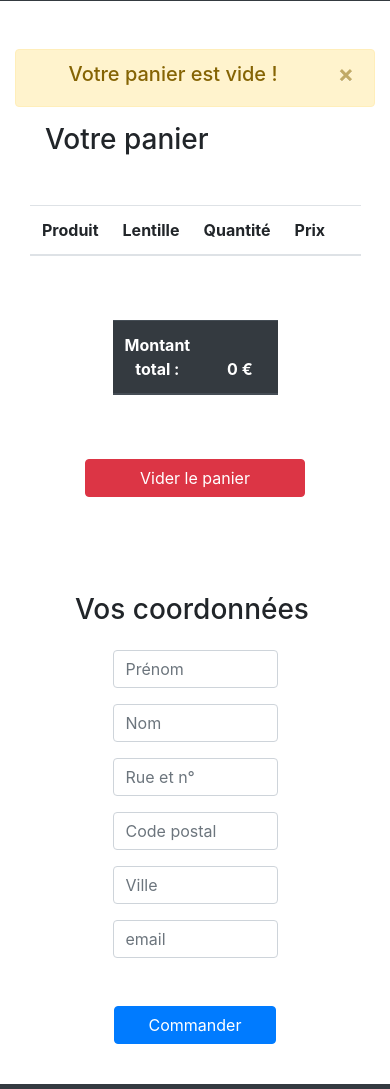
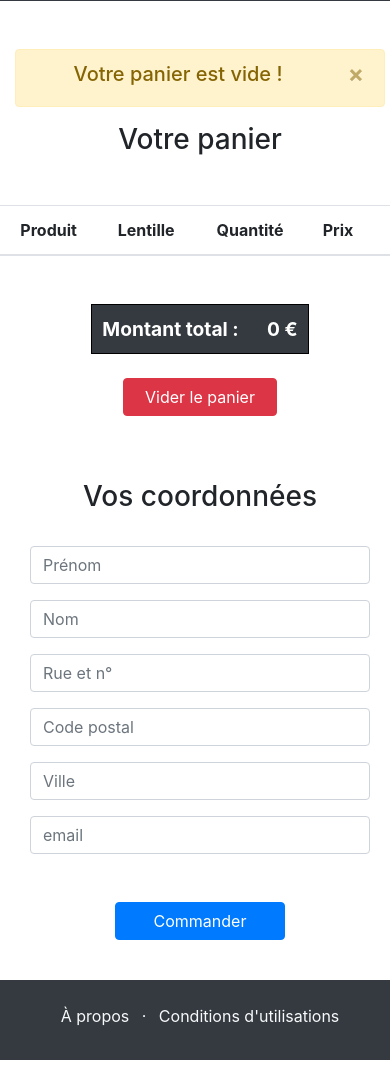
Before and after one commit to DavidAlleaume/DavidAlleaume_5_16-08-2021, a website: page views/cart.html in a window 390 px wide. Shown: the part 61-1150 px from the top of the page. After the commit the page ends 1121 px from the top, so only its background shows below. Drawn offline with nearby package versions, Linux system fonts and the light colour scheme.

Commit message:
Refacto responsive

```diff
--- a/style.css
+++ b/style.css
@@ -1,7 +1,7 @@
 body {
     position: relative;
     min-height: 100vh;
-    min-width: 300px;
+    min-width: 400px;
 }
 header {
     height: 5rem;
@@ -51,6 +51,19 @@ footer a {
 .selectNumber {
     width: 60px;
 }
+.totalPriceContainer {
+    border: 1px solid black;
+    padding: 10px;
+    margin-top: 50px;
+    margin: auto;
+    background-color: #343a40;
+}
+.totalPriceContainer p {
+    margin: 0;
+    color: #fff;
+    font-size: 1.2em;
+    font-weight: 700;
+}
 @media screen and (max-width: 992px) {
     .title {
         font-weight: 500;
@@ -60,3 +73,12 @@ footer a {
         font-size: 2em;
     }
 }
+@media screen and (max-width: 576px) {
+    .title {
+        font-weight: 500;
+        font-size: 2em;
+    }
+    .subTitle {
+        font-size: 1.5em;
+    }
+}
--- a/views/cart.html
+++ b/views/cart.html
@@ -50,36 +50,35 @@
     <main>
         <div class="container mb-5">
             <div id="emptyCartAlert"></div>
-            <div class="row col-12 m-auto">
-                <h3 class="col-12 mb-5">Votre panier</h3>
-                <table id="cart" class="table col-12">
+            <div class="row">
+                <h3 class="col-12 mb-5 text-center">Votre panier</h3>
+                <table id="cart" class="table col-sm-10 mx-auto mb-5">
                     <thead>
                         <tr>
                             <th scope="col" class="text-center">Produit</th>
                             <th scope="col" class="text-center">Lentille</th>
                             <th scope="col" class="text-center">Quantité</th>
                             <th scope="col" class="text-center">Prix</th>
-                            <th></th>
+                            <th scope="col" class="text-center"></th>
                         </tr>
                     </thead>
                     <tbody id="cartRowsContainer">
                     </tbody>
                 </table>
-                <table class="table col-6 mt-5 h-50 mx-auto">
-                    <thead class="thead-dark">
-                        <tr>
-                            <th scope="col" class="col-6 text-center">Montant total :</th>
-                            <th id="totalPrice" scope="col" class="col-6 text-center"></th>
-                        </tr>
-                    </thead>
-                </table>
-                <button type="button" class="empty_cart__btn btn btn-danger mx-auto mt-5 mb-5 col-8">
-                    Vider le panier
-                </button>
+                <div class="totalPriceContainer">
+                    <p>Montant total : &emsp; <span id="totalPrice"></span></p>
+                </div>
+                <div class="container text-center">
+                    <button type="button" class="empty_cart__btn btn btn-danger mb-3 mt-4 col-5 col-md-3 col-lg-2">
+                        Vider le panier
+                    </button>
+                </div>
             </div>
-            <div class="row col-10 mx-auto">
-                <h3 class="col-12 mt-5 mb-4">Vos coordonnées</h3>
-                <form id="orderForm" class="row col-10 mx-auto">
+        </div>
+        <div class="container mb-5">
+            <div class="row">
+                <h3 class="col-12 text-center">Vos coordonnées</h3>
+                <form id="orderForm" class="row col-sm-10 mt-4 mx-auto">
                     <div class="col-lg-6 mb-3">
                         <input id="firstName" required=required type="text" class="form-control" placeholder="Prénom">
                     </div>
@@ -99,7 +98,11 @@
                         <input id="email" required=required type="email" class="form-control" id="exampleInputEmail1"
                             placeholder="email">
                     </div>
-                    <button id="OrderBtn" type="submit" class="btn btn-primary mb-5 mx-auto col-10">Commander</button>
+                    <div class="container text-center">
+                        <button id="OrderBtn" type="submit" class="btn btn-primary mb-5 col-6 col-md-4 col-lg-3">
+                            Commander
+                        </button>
+                    </div>
                 </form>
             </div>
         </div>
```
Also changed, not shown: views/product.html (+5 -5 lines).
